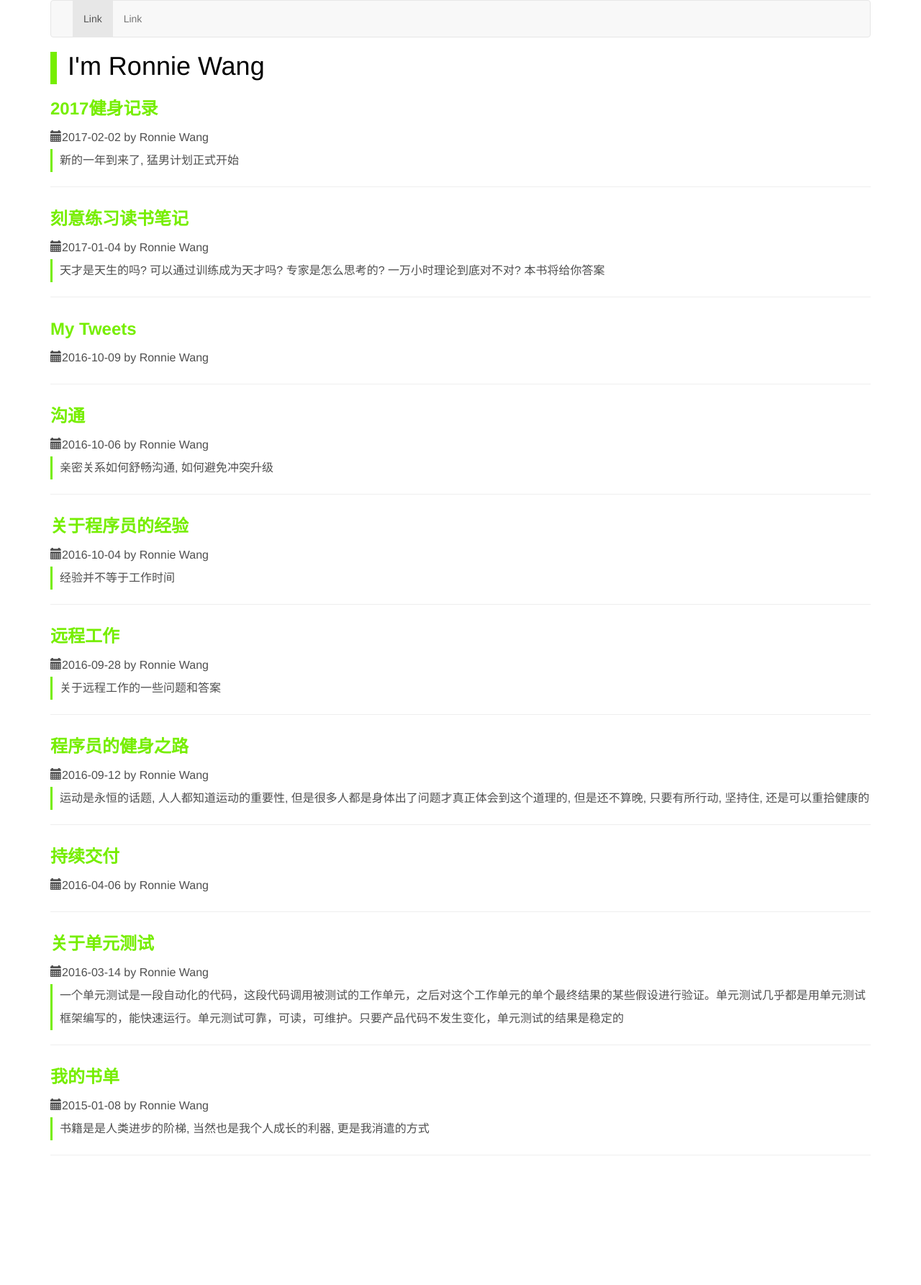
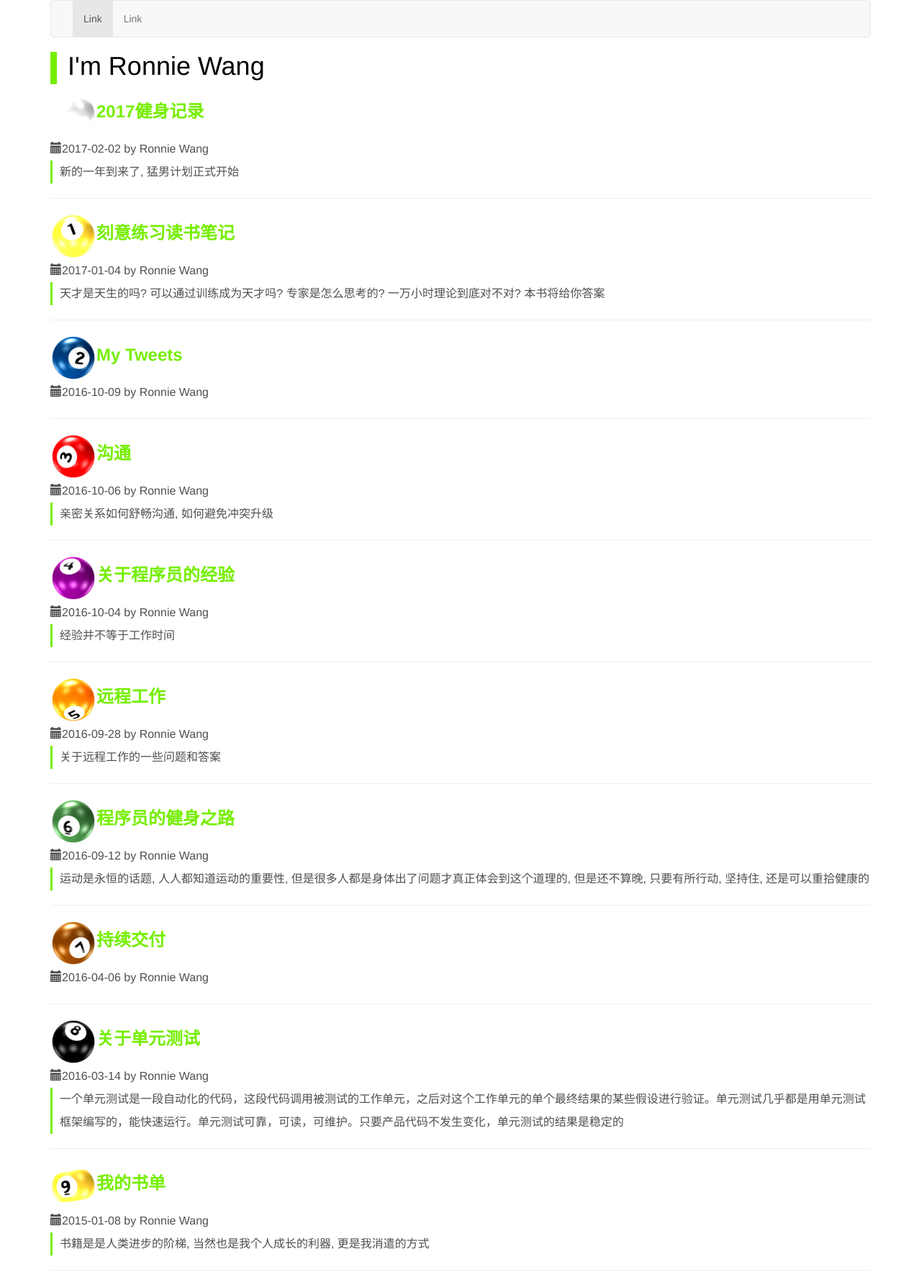
Before and after one commit to ronniewang/ronniewang.github.io, a Jekyll site: the page built from index.html, in a window 1280 px wide. Shown: the whole page at 72% size. Built offline with Jekyll 4.4.1, drawn with Linux system fonts in a browser that asks for light colours; before the commit the page ends 1625 px from its top, so only the background shows below that.

Commit message:
change to js

```diff
--- a/_layouts/default.html
+++ b/_layouts/default.html
@@ -67,6 +67,10 @@
         a:hover {
             color: green;
         }
+
+        .img {
+            size: 40px;
+        }
     </style>
     <title>{{ page.title }}</title>
 </head>
@@ -75,7 +79,8 @@
     <div class="container-fluid">
         <!-- Brand and toggle get grouped for better mobile display -->
         <div class="navbar-header">
-            <button type="button" class="navbar-toggle collapsed" data-toggle="collapse" data-target="#bs-example-navbar-collapse-1" aria-expanded="false">
+            <button type="button" class="navbar-toggle collapsed" data-toggle="collapse"
+                    data-target="#bs-example-navbar-collapse-1" aria-expanded="false">
                 <span class="sr-only">Toggle navigation</span>
                 <span class="icon-bar"></span>
                 <span class="icon-bar"></span>
--- a/index.html
+++ b/index.html
@@ -7,13 +7,14 @@ title: I'm Ronnie Wang
     $("#content").append("<h1>I'm Ronnie Wang</h1>");
     $.getJSON("../post.json", function (data) {
         $.each(data, function (n, value) {
-            var trs = "";
-            trs += "<a href=\"+value.url+\" class=\"title\">" + value.title + "</a>"
+            var div = "";
+            div += "<img class='img' src='http://ronnie.wang/images/" + n % 15 + ".png'/>"
+                    + "<a href=\"+value.url+\" class=\"title\">" + value.title + "</a>"
                     + "<br/>"
                     + "<span class=\"glyphicon glyphicon-calendar\"></span>" + value.date + " by Ronnie Wang"
                     + "<p class=\"desc\"> " + value.description + "</p>"
                     + "<hr/>";
-            $("#content").append("<div>" + trs + "</div>");
+            $("#content").append("<div>" + div + "</div>");
         });
     });
 </script>
```
